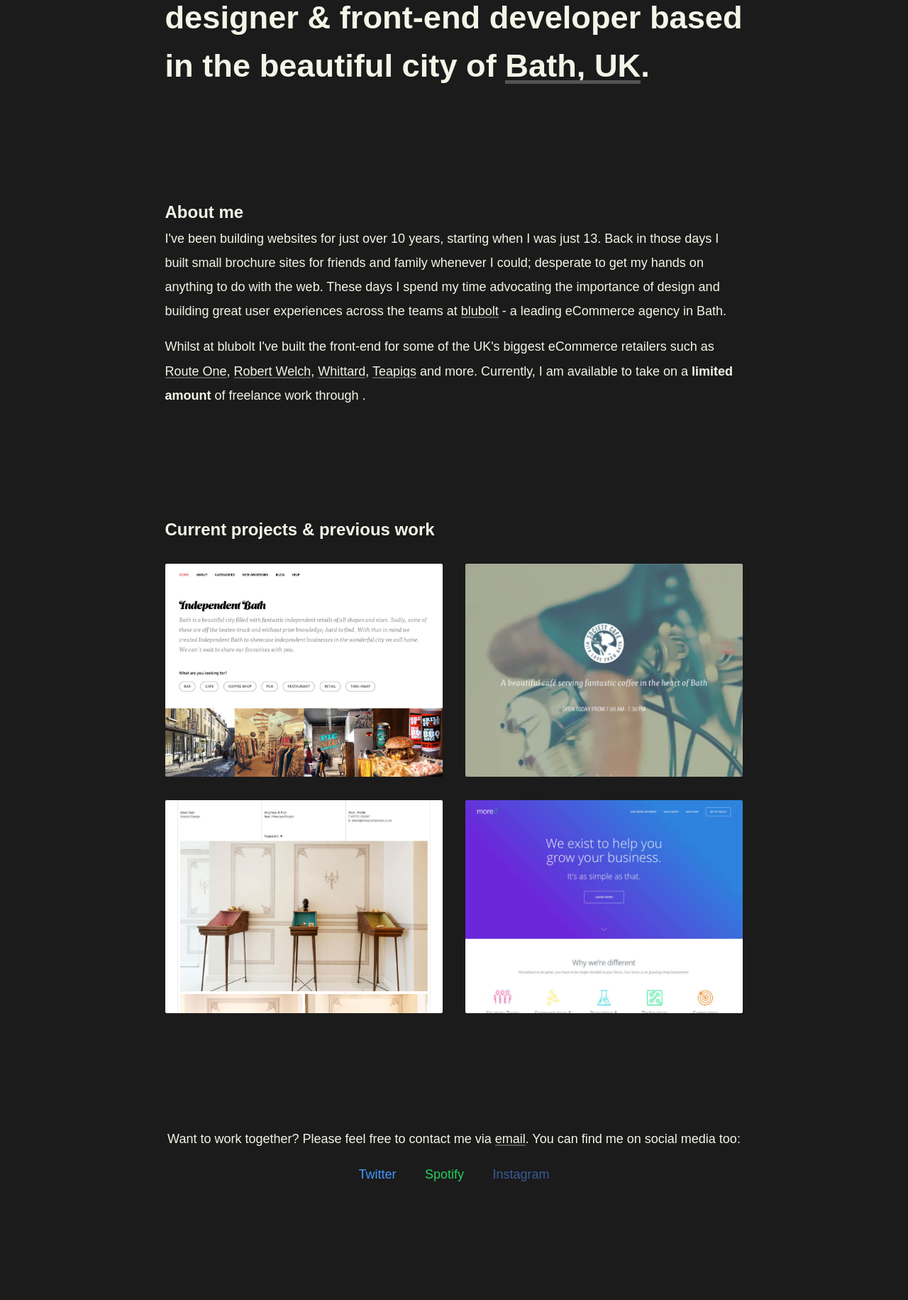
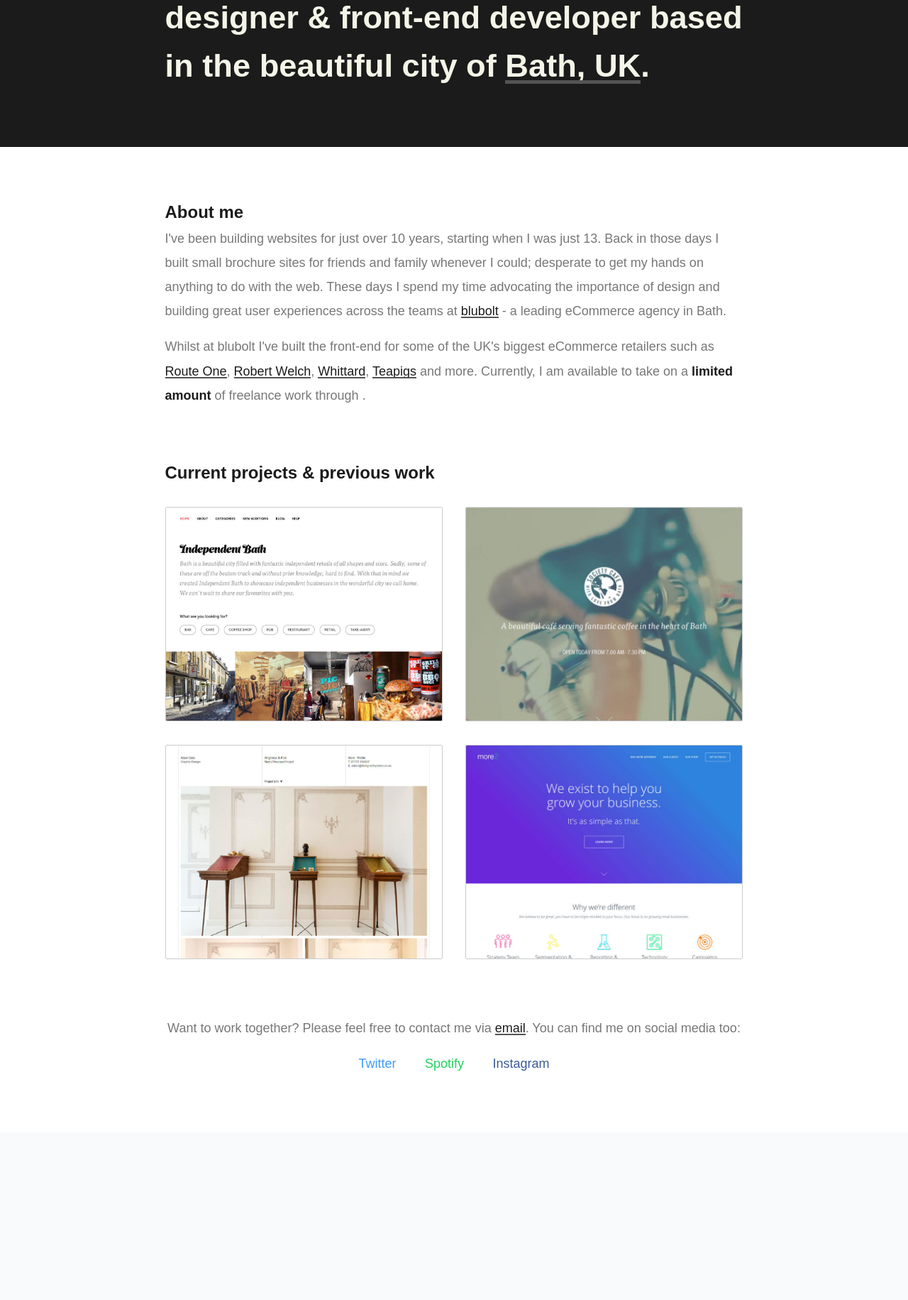
Before and after one commit to lewisking/Personal-site, a PHP site: page / in a window 1280 px wide. Shown: the part 323-2154 px from the top of the page at 71% size. After the commit the page ends 1831 px from the top, so only its background shows below. Run offline with PHP 8.4, Linux system fonts and the light colour scheme; some libraries are stand-ins or nearby versions.

Commit message:
[PERSONAL] - Two-tone

```diff
--- a/assets/sass/design/layout.scss
+++ b/assets/sass/design/layout.scss
@@ -1,6 +1,5 @@
 html {
 	opacity: 1;
-	background: color(site, background);
 	@include prefix(transition, all 0.2s);
 }
 
@@ -119,10 +118,10 @@
 
 .container {
 	.inner {
-		padding: 5em 0;
+		padding: 5em 0 0 0;
 	}
 	&.container-contact .inner {
-		padding-bottom: 10em;
+		padding-bottom: 5em;
 	}
 }
 .max-width {
@@ -137,8 +136,9 @@
 	border-top: none;
 	max-height: 700px;
 	position: relative;
+	background: color(site, background);
 	.inner {
-		padding: 10em 0;
+		padding: 10em 0 5em 0;
 	}
 
 	img {
@@ -157,12 +157,19 @@
 	}
 }
 
+.container:not(.container-introduction) {
+	h2, a, p strong {
+		color: color(site, background);
+	}
+
+	p {
+		color: #777777;
+	}
+}
+
 // About section
 
 .container-about {
-	.inner {
-		padding-top: 0;
-	}
 	p:not(:last-of-type) {
 		margin-bottom: 0.875em;
 	}
@@ -179,6 +186,7 @@
 		overflow: hidden;
 	}
 	.item {
+		border: 1px solid #ccc;
 		width: 48%;
 		margin: 0 4% 4% 0;
 		float: left;
```
Also changed, not shown: assets/css/styles.css.
